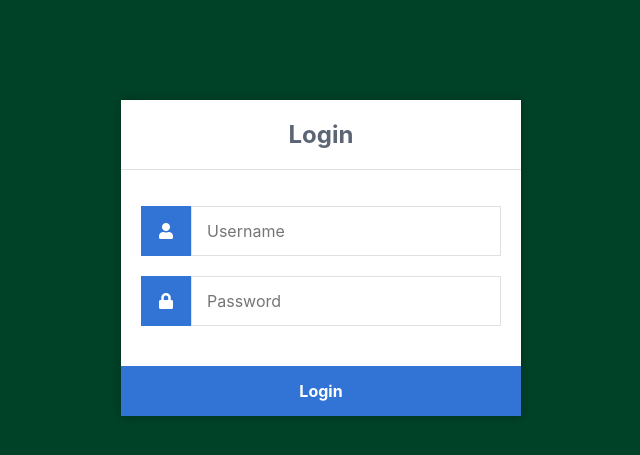
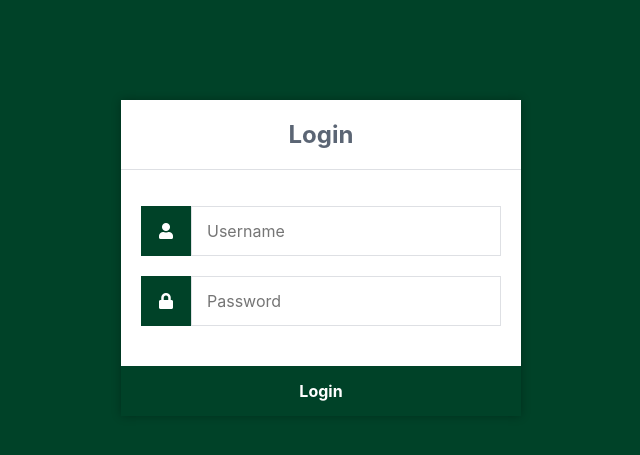
Before and after one commit to dstouthamer/opdrachtenportaal, a PHP site: page / in a window 1280 px wide. Shown: the top 455 px of the page, without its empty margins (319-959 px from the left). Run offline with PHP 8.4, Linux system fonts and the light colour scheme.

Commit message:
Update style.css

```diff
--- a/phplogin/style.css
+++ b/phplogin/style.css
@@ -33,7 +33,7 @@ body {
   	align-items: center;
   	width: 50px;
   	height: 50px;
-  	background-color: #3274d6;
+  	background-color: #004228;
   	color: #ffffff;
 }
 .login form input[type="password"], .login form input[type="text"] {
@@ -47,7 +47,7 @@ body {
   	width: 100%;
   	padding: 15px;
  	margin-top: 20px;
-  	background-color: #3274d6;
+  	background-color: #004228;
   	border: 0;
   	cursor: pointer;
   	font-weight: bold;
@@ -55,7 +55,7 @@ body {
   	transition: background-color 0.2s;
 }
 .login form input[type="submit"]:hover {
-	background-color: #2868c7;
+	background-color: #004228;
   	transition: background-color 0.2s;
 }
 .navtop {
```
